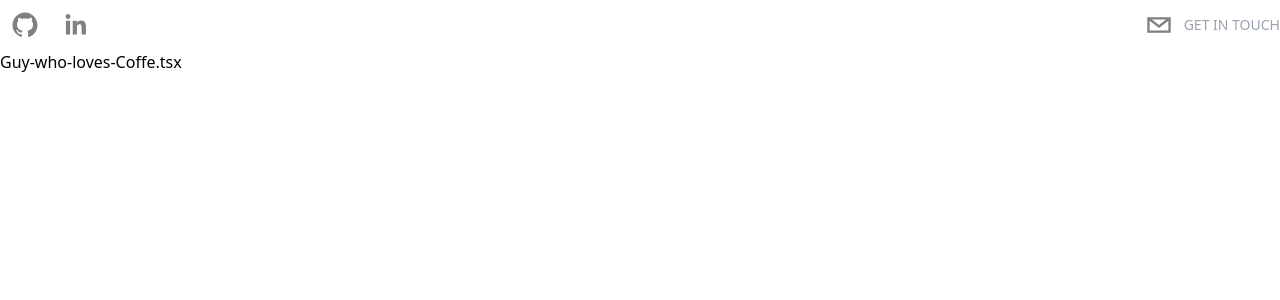
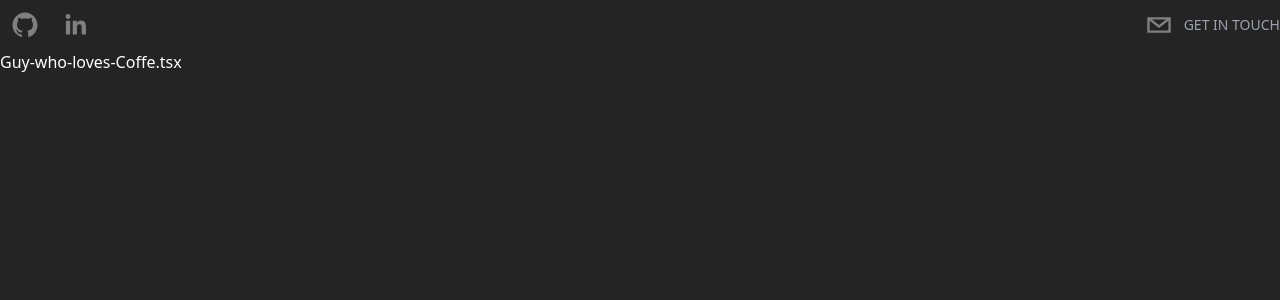
Before and after one commit to rohitrai3/portfolio, a Next.js app: page / in a window 1280 px wide. Shown: the top 300 px of the page. Built offline with nearby package versions, Linux system fonts and the light colour scheme.

Commit message:
index.tsx: style bacground

```diff
--- a/pages/index.tsx
+++ b/pages/index.tsx
@@ -7,7 +7,7 @@ const inter = Inter({ subsets: ["latin"] });
 
 export default function Home() {
   return (
-    <div>
+    <div className="bg-[rgb(36,36,36)] text-white h-screen">
       <Head>
         <title>Rohit Rai's Portfolio</title>
       </Head>
```
